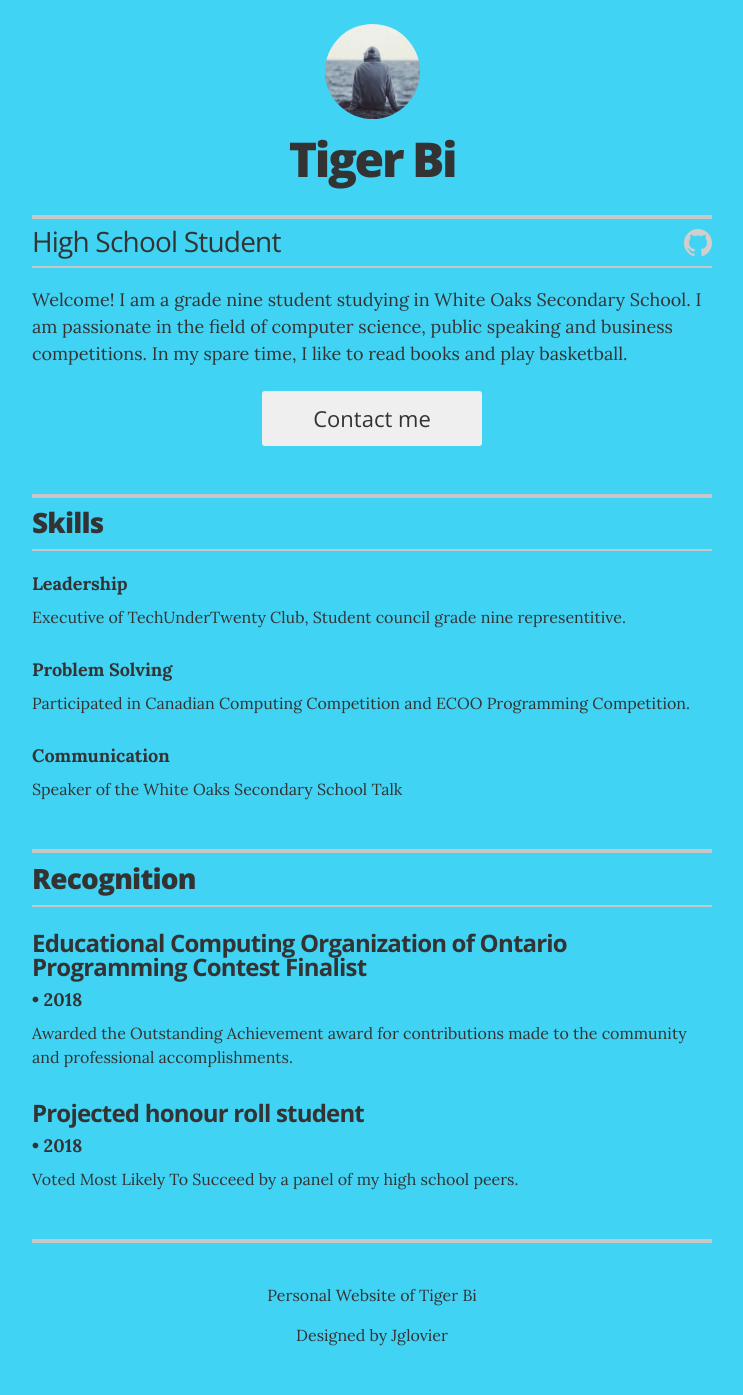
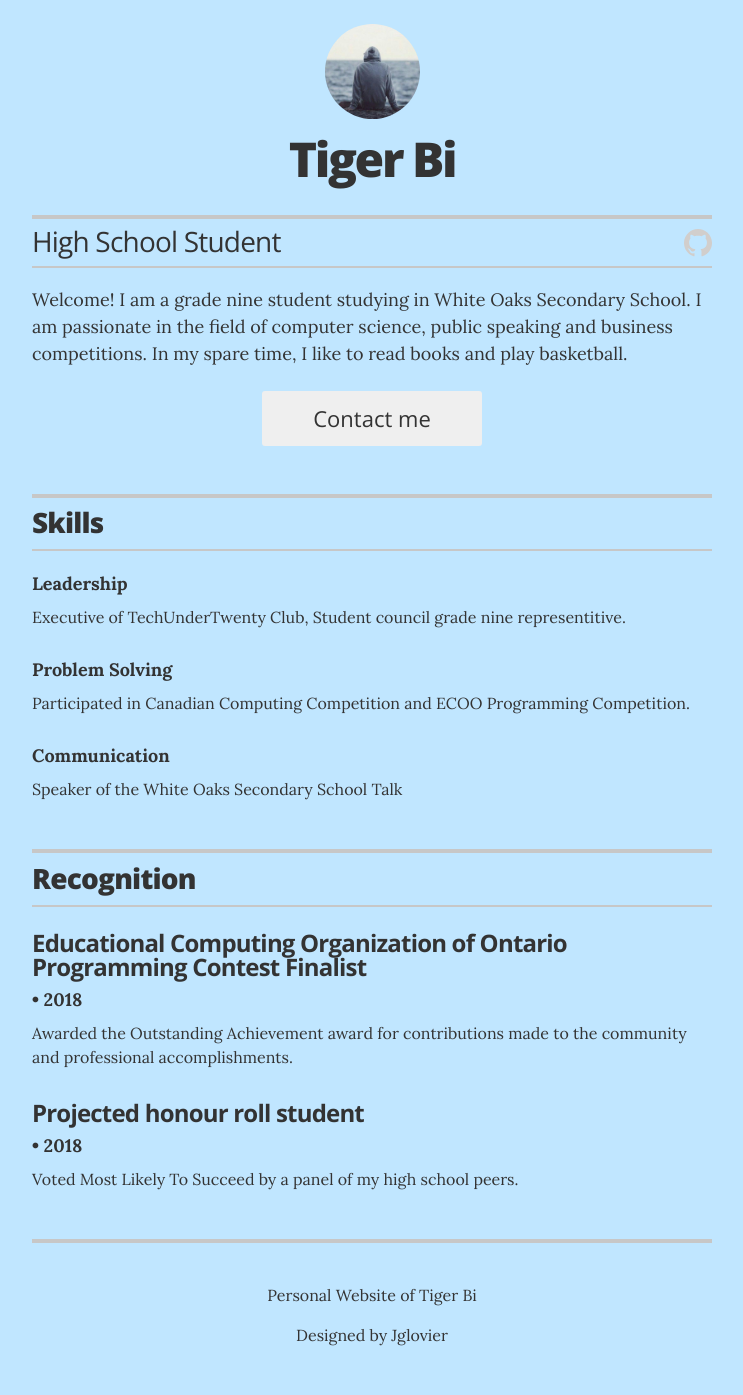
Before and after one commit to TigerBi/tigerbi.github.io, a Jekyll site: the page built from index.html, in a window 1280 px wide. Shown: the whole page, without its empty margins (268-1011 px from the left). Built offline with Jekyll 4.4.1, drawn with Linux system fonts in a browser that asks for light colours.

Commit message:
Update resume.html

```diff
--- a/_layouts/resume.html
+++ b/_layouts/resume.html
@@ -3,7 +3,7 @@
 
   {% include head.html %}
 
-  <body class="theme-{% if site.resume_theme %}{{ site.resume_theme }}{% endif %}" body bgcolor="#41d3f4">
+  <body class="theme-{% if site.resume_theme %}{{ site.resume_theme }}{% endif %}" body bgcolor="#c0e6ff">
 
     <div class="wrapper" itemscope itemtype="http://schema.org/Person">
       <meta itemprop="telephone" content="{{ site.resume_contact_telephone }}"/>
```
